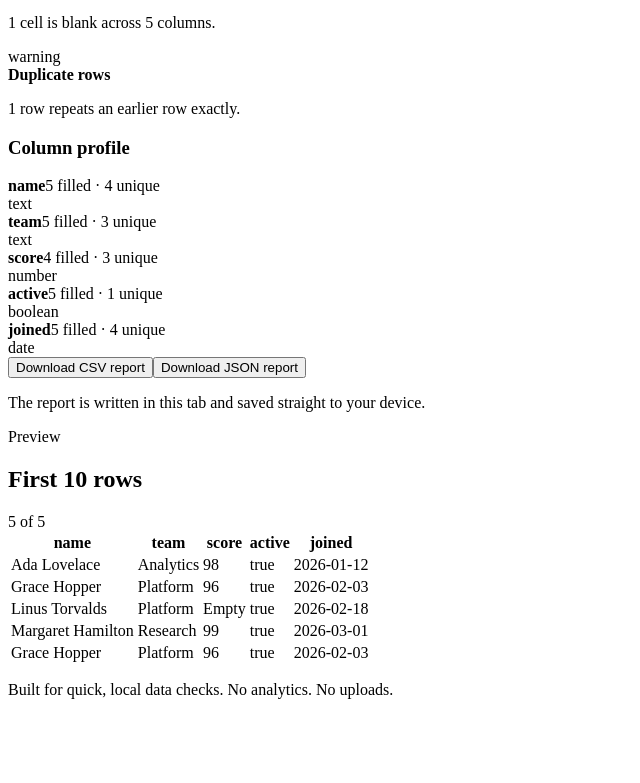
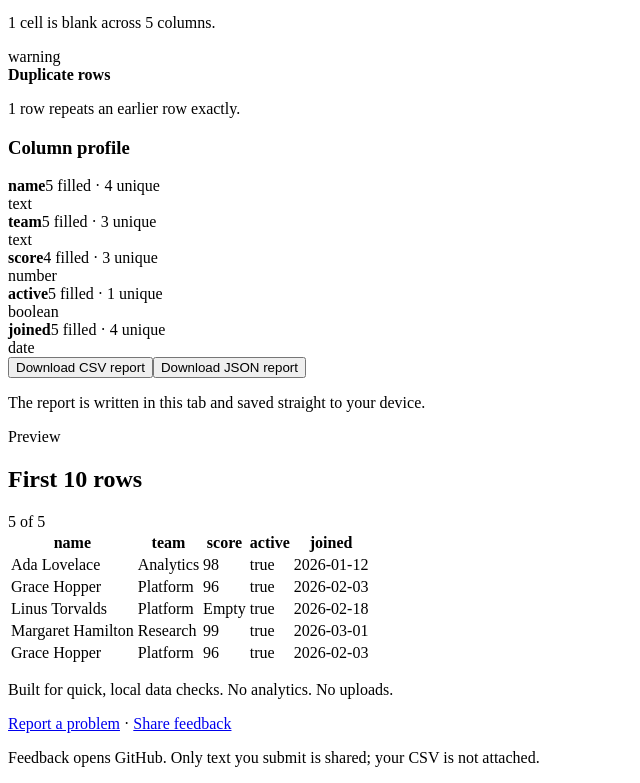
Before and after one commit to vugarbbakhishov-hub/local-csv-lens, a React (Vite) app: page / in a window 1280 px wide. Shown: the part 814-1597 px from the top of the page, without its empty margins (0-640 px from the left). Before the commit the page ends 1529 px from the top, so only its background shows below. Built offline with nearby package versions, Linux system fonts and the light colour scheme; the HTML template or start-up script is replaced by a standard one.

Commit message:
feat: add direct usability feedback and problem reporting

```diff
--- a/src/App.tsx
+++ b/src/App.tsx
@@ -240,7 +240,15 @@ function App() {
         </div>
       </section>}
 
-      <footer><p>Built for quick, local data checks. No analytics. No uploads.</p></footer>
+      <footer>
+        <p>Built for quick, local data checks. No analytics. No uploads.</p>
+        <p>
+          <a href="https://github.com/vugarbbakhishov-hub/local-csv-lens/issues/new?template=bug_report.yml">Report a problem</a>
+          {' · '}
+          <a href="https://github.com/vugarbbakhishov-hub/local-csv-lens/issues/new?template=usability_feedback.yml">Share feedback</a>
+        </p>
+        <p>Feedback opens GitHub. Only text you submit is shared; your CSV is not attached.</p>
+      </footer>
     </main>
   )
 }
```
Also changed, not shown: 2 other files (tests, documents, lock files or other folders).
